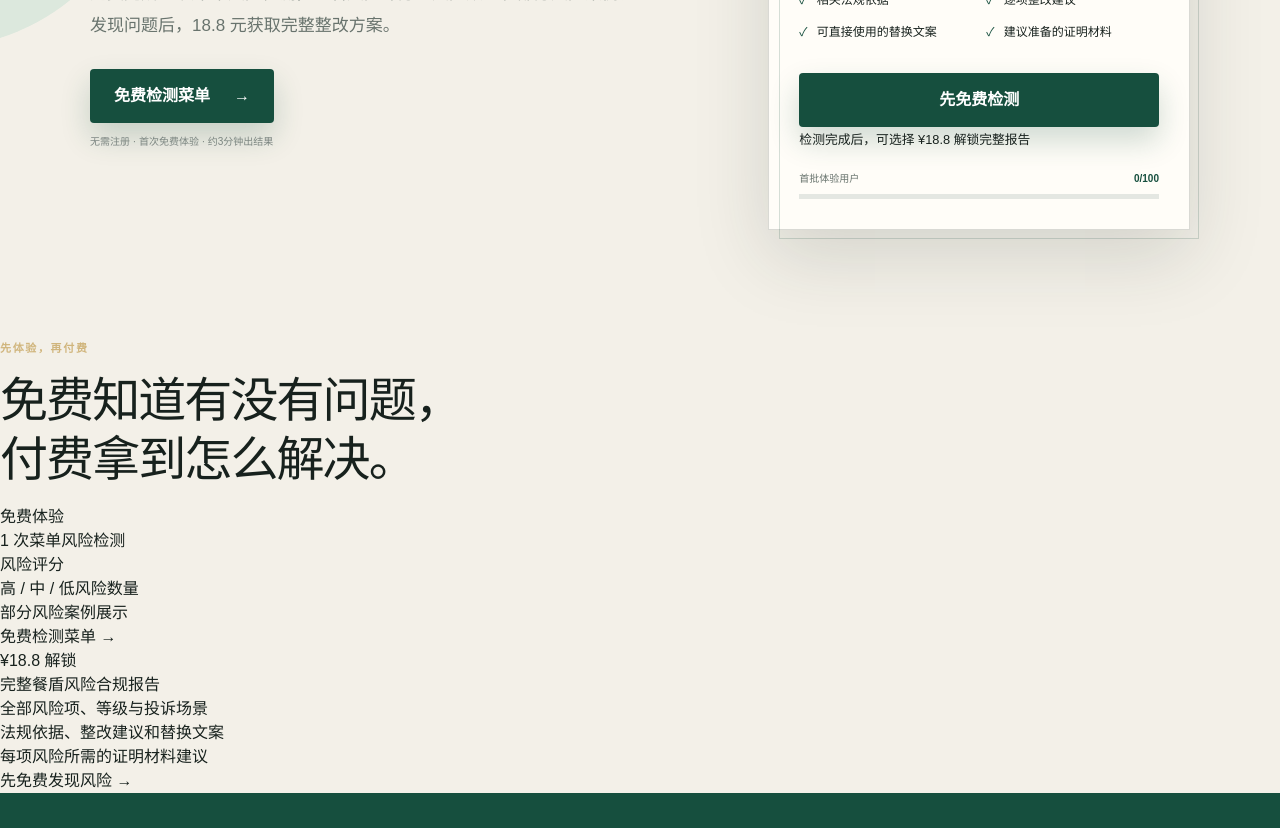
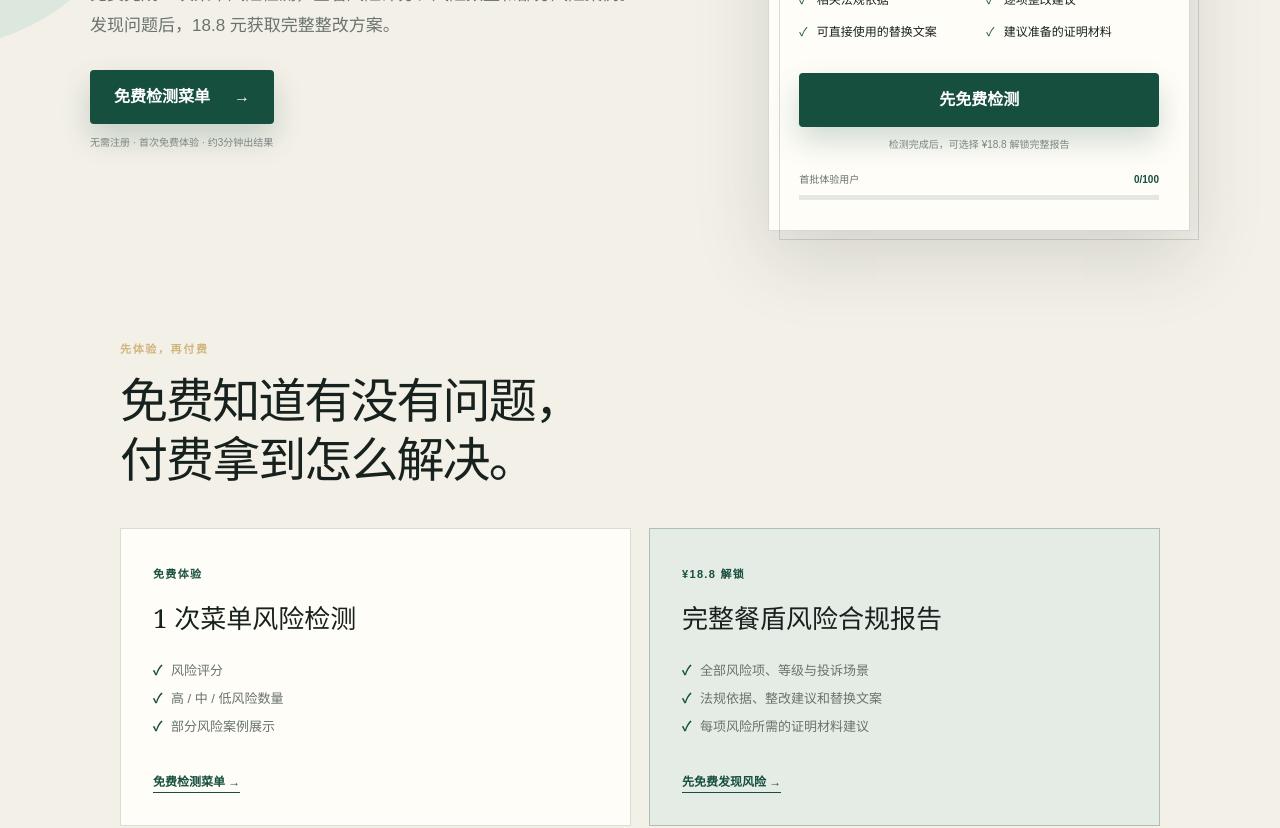
Before and after one commit to yifan77qiu-spec/candun-ai, a Next.js app: page /pricing in a window 1280 px wide. Shown: the part 480-1308 px from the top of the page. Built offline with nearby package versions, Linux system fonts and the light colour scheme.

Commit message:
Style free and paid access comparison

```diff
--- a/app/pricing/pricing.module.css
+++ b/app/pricing/pricing.module.css
@@ -25,10 +25,20 @@
 .priceCard ul { margin: 0; padding: 19px 0; list-style: none; border-top: 1px solid #d9ddd8; display: grid; grid-template-columns: 1fr 1fr; gap: 14px; color: #164f3e; font-size: 12px; }
 .priceCard li span { color: #17211d; margin-left: 6px; }
 .buyButton { display: flex; margin-top: 13px; width: 100%; }
+.unlockNote { display: block; margin-top: 10px; color: #7b8580; font-size: 10px; text-align: center; }
 .progressText { display: flex; justify-content: space-between; margin-top: 20px; color: #68736d; font-size: 10px; }
 .progressText b { color: #164f3e; }
 .progressBar { height: 5px; margin-top: 8px; background: #e4e7e2; overflow: hidden; }
 .progressBar span { display: block; height: 100%; background: #e86b35; }
+.access { max-width: 1100px; margin: 0 auto 110px; padding: 0 30px; }
+.accessGrid { display: grid; grid-template-columns: 1fr 1fr; gap: 18px; margin-top: 40px; }
+.accessGrid article { padding: 32px; background: #fffdf8; border: 1px solid rgba(23,33,29,.15); }
+.accessGrid article > span { color: #164f3e; font-size: 11px; font-weight: 800; letter-spacing: .12em; }
+.accessGrid h3 { margin: 13px 0 21px; font: 500 26px Georgia,"Songti SC",serif; }
+.accessGrid ul { padding: 0; margin: 0 0 28px; list-style: none; color: #68736d; font-size: 13px; line-height: 2.15; }
+.accessGrid li::before { content: "✓"; margin-right: 9px; color: #164f3e; font-weight: 800; }
+.accessGrid a { color: #164f3e; font-size: 12px; font-weight: 800; text-decoration: none; border-bottom: 1px solid currentColor; padding-bottom: 3px; }
+.accessGrid .paidAccess { background: #e5ece5; border-color: rgba(22,79,62,.28); }
 .why { background: #164f3e; color: white; padding: 100px max(30px,calc((100vw - 1100px)/2)); }
 .sectionHead { max-width: 760px; }
 .sectionHead > p, .process > p { color: #d0b57c; font-size: 11px; font-weight: 800; letter-spacing: .15em; text-transform: uppercase; }
@@ -61,6 +71,8 @@
   .subtitle br { display: none; }
   .priceCard { padding: 24px; }
   .wordGrid { grid-template-columns: 1fr 1fr; }
+  .access { margin-bottom: 80px; padding: 0 22px; }
+  .accessGrid { grid-template-columns: 1fr; }
   .process { padding: 80px 22px; }
   .process > div { grid-template-columns: 1fr; }
   .process article + article { padding-left: 0; border-left: 0; }
```
